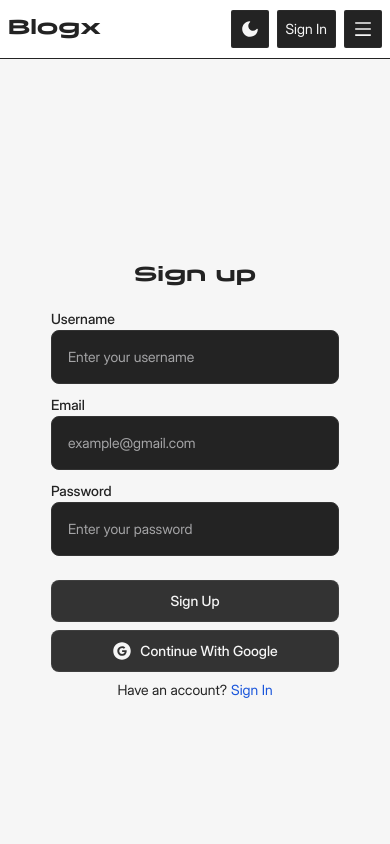
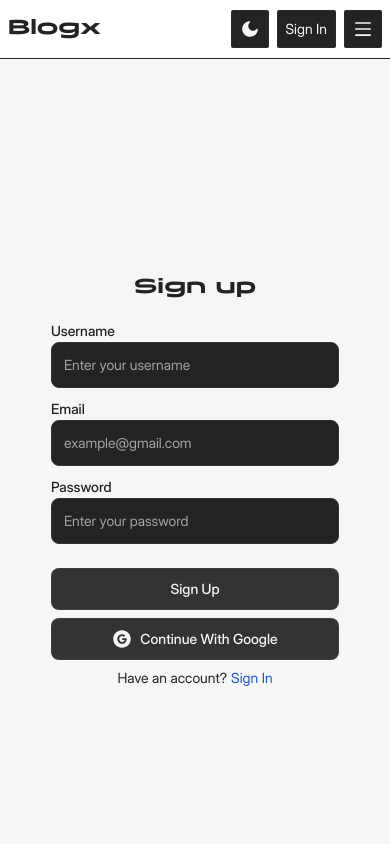
Before and after one commit to madn6/m6Blog, a React (Vite) app in the folder client/: page /sign-up in a window 390 px wide. Shown: the top 844 px of the page. Built offline with nearby package versions, Linux system fonts and the light colour scheme; no server answers; a web font is replaced by a local one.

Commit message:
input text size tweak

```diff
--- a/client/src/pages/SignIn.jsx
+++ b/client/src/pages/SignIn.jsx
@@ -57,7 +57,7 @@ export default function SignIn() {
 							<div>
 								<Label value="Email" className="dark:!text-light-100 text-gray-200" />
 									<input
-										className="block w-full focus:ring-0 placeholder:text-gray-100  bg-gray-200 border-gray-300 focus:border-gray-300 border placeholder-gray-300 focus:outline-none  p-4 md:p-3 text-sm rounded-lg text-light-100"
+										className="block w-full focus:ring-0 placeholder:text-gray-100  bg-gray-200 border-gray-300 focus:border-gray-300 border placeholder-gray-300 focus:outline-none  p-3 text-sm rounded-lg text-light-100"
 										type="email"
 										autoComplete="true"
 										id="email"
@@ -68,7 +68,7 @@ export default function SignIn() {
 							<div>
 								<Label value="Password" className="dark:text-light-100  text-gray-200" />
 								<input
-									className="block w-full focus:!ring-0 focus:border-gray-300  placeholder:text-gray-100  bg-gray-200 border-gray-300 border placeholder-gray-300 focus:!outline-none  p-4 md:p-3 text-sm rounded-lg text-light-100"
+									className="block w-full focus:!ring-0 focus:border-gray-300  placeholder:text-gray-100  bg-gray-200 border-gray-300 border placeholder-gray-300 focus:!outline-none  p-3 text-sm rounded-lg text-light-100"
 									type="password"
 									autoComplete="true"
 									placeholder="Enter your password"
--- a/client/src/pages/SignUp.jsx
+++ b/client/src/pages/SignUp.jsx
@@ -57,7 +57,7 @@ export default function SignUp() {
 							<div>
 								<Label value="Username" className='dark:!text-light-100 text-gray-200' />
 								<input
-									className="block w-full focus:!ring-0 focus:border-gray-300  placeholder:text-gray-100  bg-gray-200 border-gray-300 border placeholder-gray-300 focus:!outline-none  p-4 md:p-3 text-sm rounded-lg text-light-100"
+									className="block w-full focus:!ring-0 focus:border-gray-300  placeholder:text-gray-100  bg-gray-200 border-gray-300 border placeholder-gray-300 focus:!outline-none  p-3 text-sm rounded-lg text-light-100"
 									type="text"
 									placeholder="Enter your username"
 									id="username"
@@ -67,7 +67,7 @@ export default function SignUp() {
 							<div>
 								<Label value="Email" className='dark:!text-light-100 text-gray-200'/>
 								<input
-									className="block w-full focus:!ring-0 focus:border-gray-300  placeholder:text-gray-100  bg-gray-200 border-gray-300 border placeholder-gray-300 focus:!outline-none  p-4 md:p-3 text-sm rounded-lg text-light-100"
+									className="block w-full focus:!ring-0 focus:border-gray-300  placeholder:text-gray-100  bg-gray-200 border-gray-300 border placeholder-gray-300 focus:!outline-none  p-3 text-sm rounded-lg text-light-100"
 									autoComplete="true"
 									type="email"
 									placeholder="example@gmail.com"
@@ -78,7 +78,7 @@ export default function SignUp() {
 							<div>
 								<Label value="Password" className='dark:!text-light-100 text-gray-200'/>
 								<input
-									className="block w-full focus:!ring-0 focus:border-gray-300  placeholder:text-gray-100  bg-gray-200 border-gray-300 border placeholder-gray-300 focus:!outline-none  p-4 md:p-3 text-sm rounded-lg text-light-100"
+									className="block w-full focus:!ring-0 focus:border-gray-300  placeholder:text-gray-100  bg-gray-200 border-gray-300 border placeholder-gray-300 focus:!outline-none  p-3 text-sm rounded-lg text-light-100"
 									autoComplete="true"
 									type="password"
 									placeholder="Enter your password"
```
